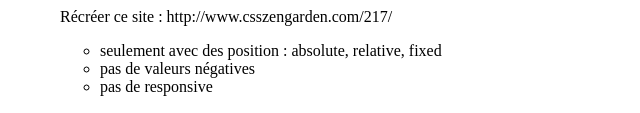
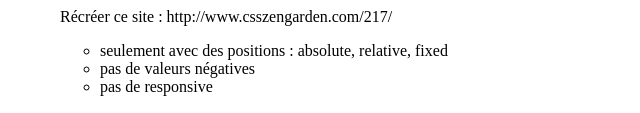
Before and after one commit to Ericantonais/HTML_CSS, a plain HTML site: page index.html in a window 1280 px wide. Shown: the part 1042-1155 px from the top of the page, 8-648 px from the left. Drawn offline with Linux system fonts and the light colour scheme.

Commit message:
Update index.html

```diff
--- a/index.html
+++ b/index.html
@@ -71,7 +71,7 @@
 			<a href="CSS_Zen_Garden/index.html" target="_blank">CSS_Zen_Garden</a>
 			<p>Récréer ce site : http://www.csszengarden.com/217/</p>
 			<ul>
-				<li>seulement avec des position : absolute, relative, fixed</li>
+				<li>seulement avec des positions : absolute, relative, fixed</li>
 				<li>pas de valeurs négatives</li>
 				<li>pas de responsive</li>
 			</ul>
```
